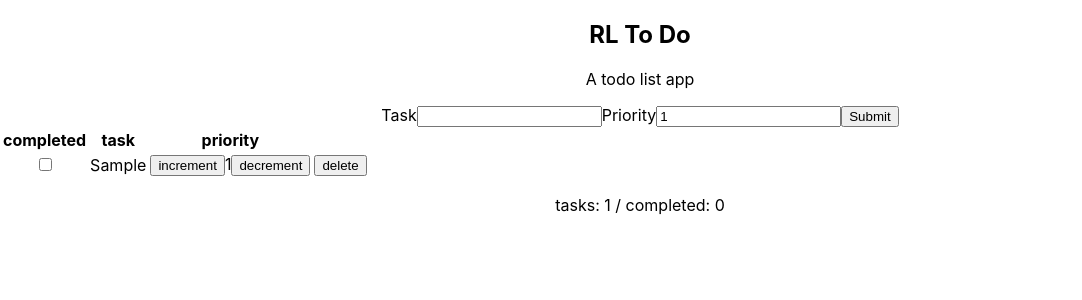
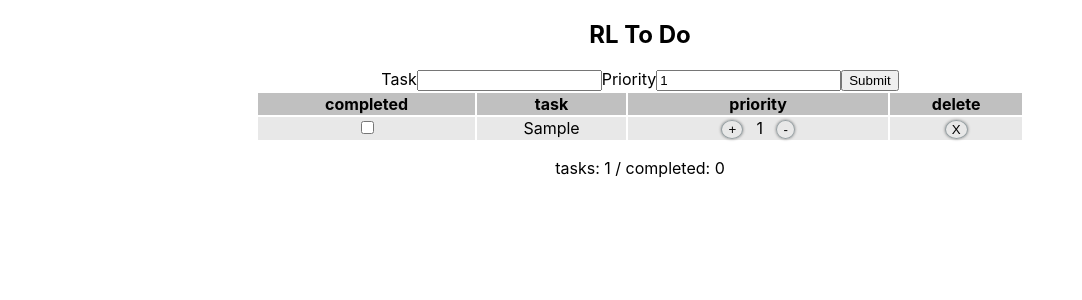
Before and after one commit to mospina/rl-todo, a React (Create React App) app: page / in a window 1280 px wide. Both pictures are taken after typing "Sample" into the empty fields and a click on the button "Submit". Shown: the top 300 px of the page, without its empty margins (0-1082 px from the left). Built offline with nearby package versions, Linux system fonts and the light colour scheme.

Commit message:
Add style

```diff
--- a/src/App.css
+++ b/src/App.css
@@ -28,6 +28,32 @@
   color: #61dafb;
 }
 
+table {
+  margin: auto;
+  width: 60%
+}
+
+thead tr {
+  background-color: #c0c0c0;
+}
+
+tbody tr:nth-child(odd) {
+  background-color: #e8e8e8;
+}
+
+.round-button {
+  margin: 0 1em 0 1em;
+  border-radius: 50%;
+  border: 1px solid #98a1a4;
+  overflow: hidden;
+  background: transparent;
+  box-shadow: 0 0 3px gray;
+}
+
+.round-button:hover {
+  background: #30588e;
+}
+
 @keyframes App-logo-spin {
   from {
     transform: rotate(0deg);
--- a/src/components/Tasks/List/index.tsx
+++ b/src/components/Tasks/List/index.tsx
@@ -8,6 +8,7 @@ const List = ({ tasks, onTaskUpdate, onTaskDelete }: Tasks.ListProps) => (
         <th>completed</th>
         <th>task</th>
         <th>priority</th>
+        <th>delete</th>
       </tr>
     </thead>
     <tbody>
@@ -24,11 +25,11 @@ const List = ({ tasks, onTaskUpdate, onTaskDelete }: Tasks.ListProps) => (
 );
 
 const compare = (a: Tasks.Task, b: Tasks.Task): number => {
-  if (a.priority < b.priority) return -1
-  if (a.priority > b.priority) return 1
-  if (a.content.toLowerCase() < b.content.toLowerCase()) return -1
-  if (a.content.toLowerCase() > b.content.toLowerCase()) return 1
-  return 0
-}
+  if (a.priority < b.priority) return -1;
+  if (a.priority > b.priority) return 1;
+  if (a.content.toLowerCase() < b.content.toLowerCase()) return -1;
+  if (a.content.toLowerCase() > b.content.toLowerCase()) return 1;
+  return 0;
+};
 
 export default List;
--- a/src/components/Tasks/Task/index.tsx
+++ b/src/components/Tasks/Task/index.tsx
@@ -32,24 +32,27 @@ const Task = ({ task, onTaskUpdate, onTaskDelete }: Tasks.TaskProps) => {
       <td>
         <button
           id={`increment-priority-${task.id}`}
+          className="round-button"
           onClick={handleIncrementPriority}
         >
-          increment
+          +
         </button>
         {task.priority}
         <button
           id={`decrement-priority-${task.id}`}
+          className="round-button"
           onClick={handleDecrementPriority}
         >
-          decrement
+          -
         </button>
       </td>
       <td>
         <button
           id={`delete-task-${task.id}`}
+          className="round-button"
           onClick={() => onTaskDelete(task.id)}
         >
-          delete
+          X
         </button>
       </td>
     </tr>
--- a/src/components/Tasks/index.tsx
+++ b/src/components/Tasks/index.tsx
@@ -24,7 +24,6 @@ const Tasks = () => {
   return (
     <div>
       <h2>RL To Do</h2>
-      <p>A todo list app</p>
       <Form onSubmit={handleCreateTask} />
       <List
         tasks={tasks}
```
